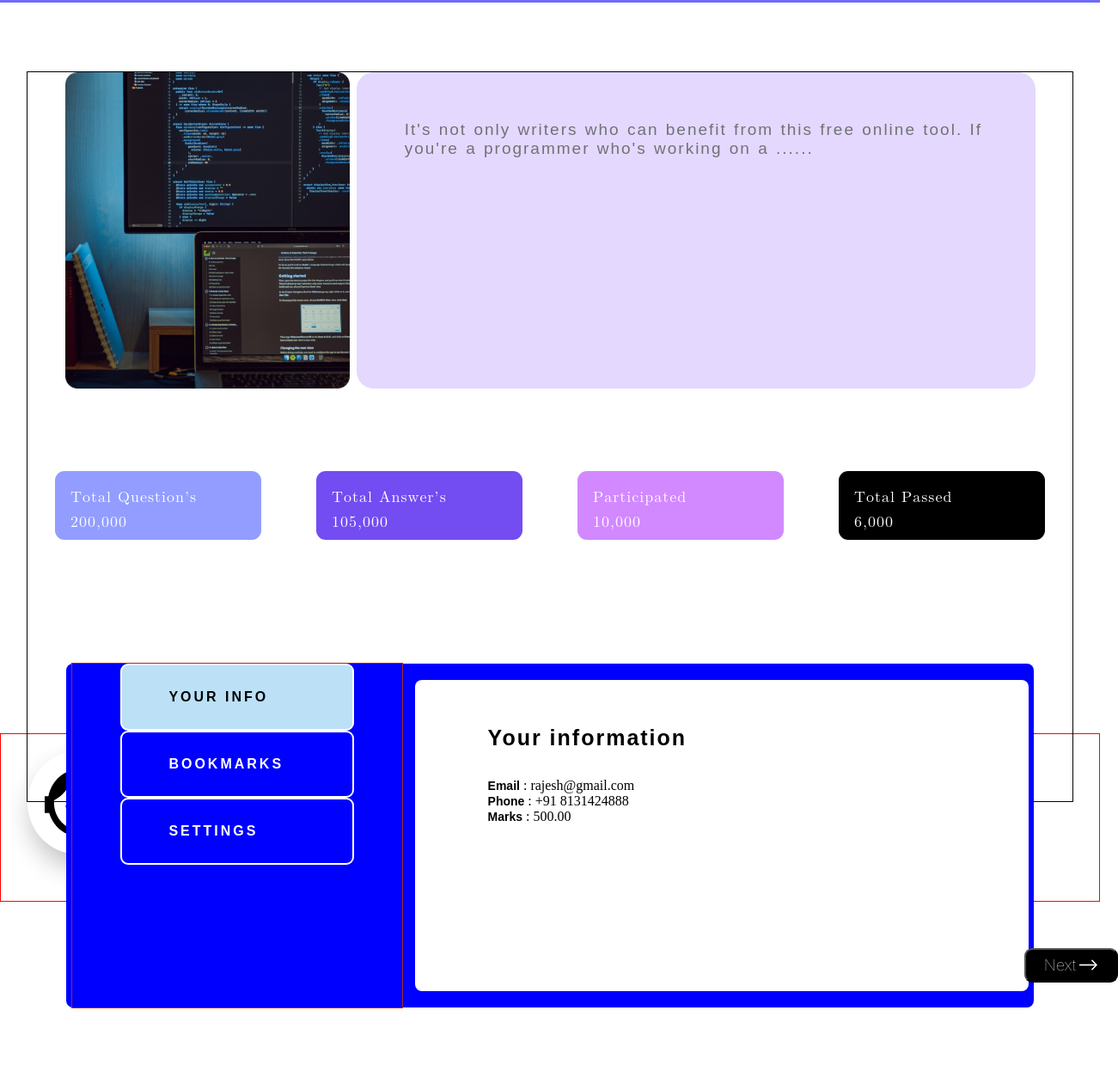
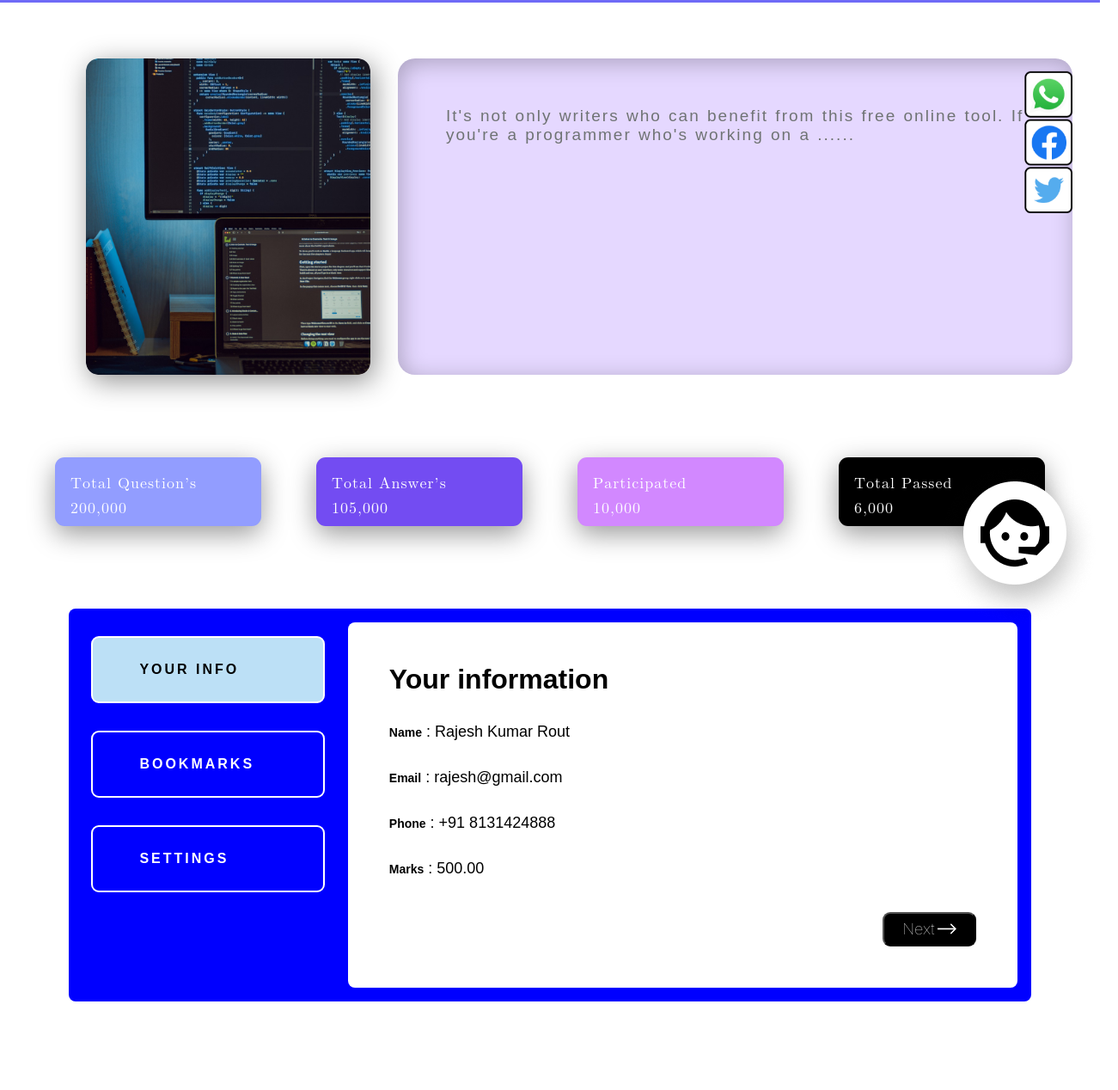
Before and after one commit to rajesh3815/minor-project2, a plain HTML site: page index.html in a window 1280 px wide. Shown: the part 66-1334 px from the top of the page at 86% size, 1301 px wide, since content can reach past the window. Before the commit the page ends 1239 px from the top, so only its background shows below. Drawn offline with Linux system fonts and the light colour scheme.

Commit message:
modified css HTML

```diff
--- a/index.html
+++ b/index.html
@@ -34,13 +34,22 @@
         <!-- main section -->
 
         <main class="content">
+
+            <div class="sticky">
+                <img src="assets/Frame 1.png" alt="social-Icons">
+            </div>
+
             <div class="container-one">
+
                 <img class="image_leftone" src="assets/computrerImg.png" alt="computer_Image">
                 <div class="c_one_right">
-                    <p class="para-rightone">It's not only writers who can benefit from this free online tool. If you're a programmer
+                    <p class="para-rightone">It's not only writers who can benefit from this free online tool. If you're
+                        a programmer
                         who's working on a ......</p>
                 </div>
+
             </div>
+
             <div class="container-two">
                 <div class="c1">
                     <p>Total Question’s</p>
@@ -59,6 +68,7 @@
                     <p>6,000</p>
                 </div>
             </div>
+
             <div class="container-three">
                 <div class="third-left">
                     <input type="radio" name="info">
@@ -69,15 +79,21 @@
                     <label for="Setting">SETTINGS</label>
                 </div>
                 <div class="third-right">
+                    <div class="info-container">
                         <h1 class="info">Your information</h1>
+                        <p><span class="bold-span">Name</span> : Rajesh Kumar Rout</p>
                         <p><span class="bold-span">Email</span> : rajesh@gmail.com</p>
                         <p> <span class="bold-span">Phone</span> : +91 8131424888</p>
                         <p><span class="bold-span">Marks</span> : 500.00</p>
+                    </div>
+                    <div class="btn-container">
                         <button class="btn">
                             <span class="btn-span">Next</span> <img src="assets/Arrow 1.png" alt="Arrow Vector">
                         </button>
                     </div>
                 </div>
+            </div>
+
         </main>
         <div class="chat-bot">
             <img src="assets/chatbot.png" alt="chatbot">
--- a/style.css
+++ b/style.css
@@ -5,12 +5,15 @@
 @import url('https://fonts.googleapis.com/css2?family=DM+Sans:opsz,wght@9..40,100&family=Roboto:wght@100&display=swap');
 @import url('https://fonts.googleapis.com/css2?family=Inter:wght@100&display=swap');
 
+::-webkit-scrollbar{
+  display: none;
+}
+
 * {
   margin: 0;
   padding: 0;
 
 }
-
 
 ul {
   list-style-type: none;
@@ -36,6 +39,9 @@ li {
   align-items: center;
   justify-content: space-between;
   padding: 1rem;
+  position: sticky;
+  top: 0;
+  z-index: 9;
 }
 
 .mid-head {
@@ -90,40 +96,38 @@ li {
 }
 
 .content {
-  border: 1px solid black;
+  /* border: 1px solid black; */
   width: 95%;
-  margin: auto;
-  position: relative;
-  top: 5rem;
+  margin: 5rem auto;
   display: flex;
   align-items: center;
   justify-content: center;
   flex-direction: column;
-  /* bottom: 8rem; */
-  height: max-content;
+
 }
 
 .container-one {
-  /* border: 1px solid blue; */
-  position: relative;
   left: 1.3rem;
   display: flex;
   align-items: center;
-  justify-content: space-around;
+  gap: 2rem;
   width: 95vw;
 }
 
 .image_leftone {
   height: 23rem;
+  margin-left: 68px;
+  box-shadow: 4px 7px 32px 0px #00000070;
+  border-radius: 14px;
 }
 
 .c_one_right {
-  position: relative;
   width: 65%;
   height: 23rem;
   border-radius: 20px;
   background-color: #E5D8FF;
-  right: 2.5rem;
+  box-shadow: 3px 5px 27px 0px #00000040 inset;
+
 }
 
 .container-two>div {
@@ -132,19 +136,19 @@ li {
   height: 5rem;
   text-align: left;
   color: white;
+  box-shadow: 0px 9px 31px 0px #00000066;
+}
+
+.container-two {
+  display: flex;
+  align-items: center;
+  justify-content: space-around;
+  width: 100%;
+  margin-top: 6rem;
 
 }
 
-.container-two {
-  position: relative;
-  display: flex;
-  align-items: center;
-  justify-content: space-around;
-  width: 95vw;
-  top: 6rem;
-
-}
-.container-two>div>p{
+.container-two>div>p {
   text-align: left;
   position: relative;
   top: 16px;
@@ -155,11 +159,9 @@ li {
   font-family: math;
   font-weight: 600;
 }
+
 .c1 {
   background-color: #929DFF;
-  /* display: flex;
-  align-items: center;
-  flex-direction: column; */
 
 }
 
@@ -176,41 +178,33 @@ li {
 }
 
 .container-three {
-  position: relative;
+  margin: 6rem 0;
+  width: 85vw;
   display: flex;
-  align-items: center;
-  justify-content: space-around;
-  width: 88vw;
-  top: 15rem;
+  gap: 1rem;
   background-color: blue;
   border-radius: 8px;
-  height: 25rem;
+  padding: 1rem;
 }
 
 .third-left {
-  border: 1px solid brown;
-  width: 30vw;
+  /* border: 1px solid brown; */
+  width: 30%;
   display: flex;
   align-items: center;
   flex-direction: column;
-  height: 25rem;
 }
 
 .third-right {
-  width: 55vw;
+  width: 70%;
   background-color: white;
-  padding: 5px;
-  height: 22rem;
   border-radius: 8px;
+  padding: 3rem;
+  display: flex;
+  flex-direction: column;
+  justify-content: space-between;
+  gap: 2.5rem;
 }
-
-.third-right>p {
-  position: relative;
-  top: 5rem;
-  left: 5rem;
-}
-
-
 
 input[type="radio"] {
   display: none
@@ -232,15 +226,25 @@ input[type="radio"] {
   letter-spacing: 3px;
   border-radius: 9px;
   width: 10rem;
+  margin: 1rem 0;
 }
 
-.info {
-  position: relative;
-  top: 3rem;
-  left: 5rem;
+.info-container {
+  display: flex;
+  flex-direction: column;
+  gap: 2rem;
   font-family: sans-serif;
-  font-size: 25px;
-  letter-spacing: 2px;
+}
+
+.info-container>p {
+  font-size: 18px;
+  font-family: sans-serif;
+}
+
+.btn-container {
+  display: flex;
+  flex-direction: column;
+  align-items: flex-end;
 }
 
 .bold-span {
@@ -253,9 +257,6 @@ input[type="radio"] {
 .btn {
   background-color: #000000;
   border-radius: 9px;
-  position: relative;
-  left: 44rem;
-  top: 14rem;
   padding: 5px;
   width: 109px;
   height: 40px;
@@ -275,7 +276,9 @@ input[type="radio"] {
 }
 
 .chat-bot {
-  border: 1px solid red;
+  position: fixed;
+  bottom: 0;
+  right: 0;
 }
 
 .para-rightone {
@@ -287,7 +290,21 @@ input[type="radio"] {
   font-size: 19px;
 }
 
-/* label:nth-child(1){
-  color: #000000;
-  background-color: #BCE0F6;
-} */
+.fa-magnifying-glass {
+  margin-right: 5px;
+}
+
+.sticky {
+  position: -webkit-sticky;
+  position: sticky;
+  top: 6.2rem;
+  left: 100%;
+  z-index: 10;
+  margin-bottom: -184px;
+
+
+}
+
+.sticky>img {
+  width: 60px;
+}
```
Lines whose indentation alone changed are shown as unchanged.
